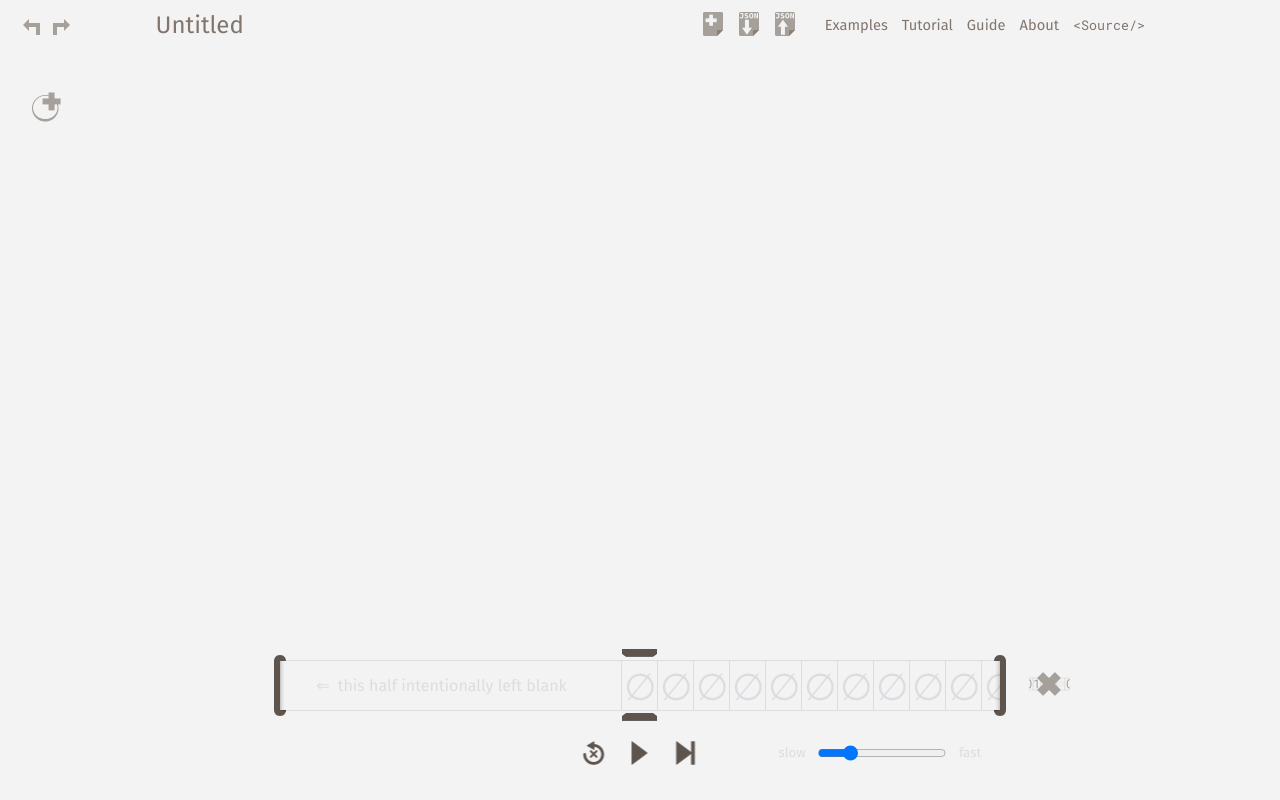
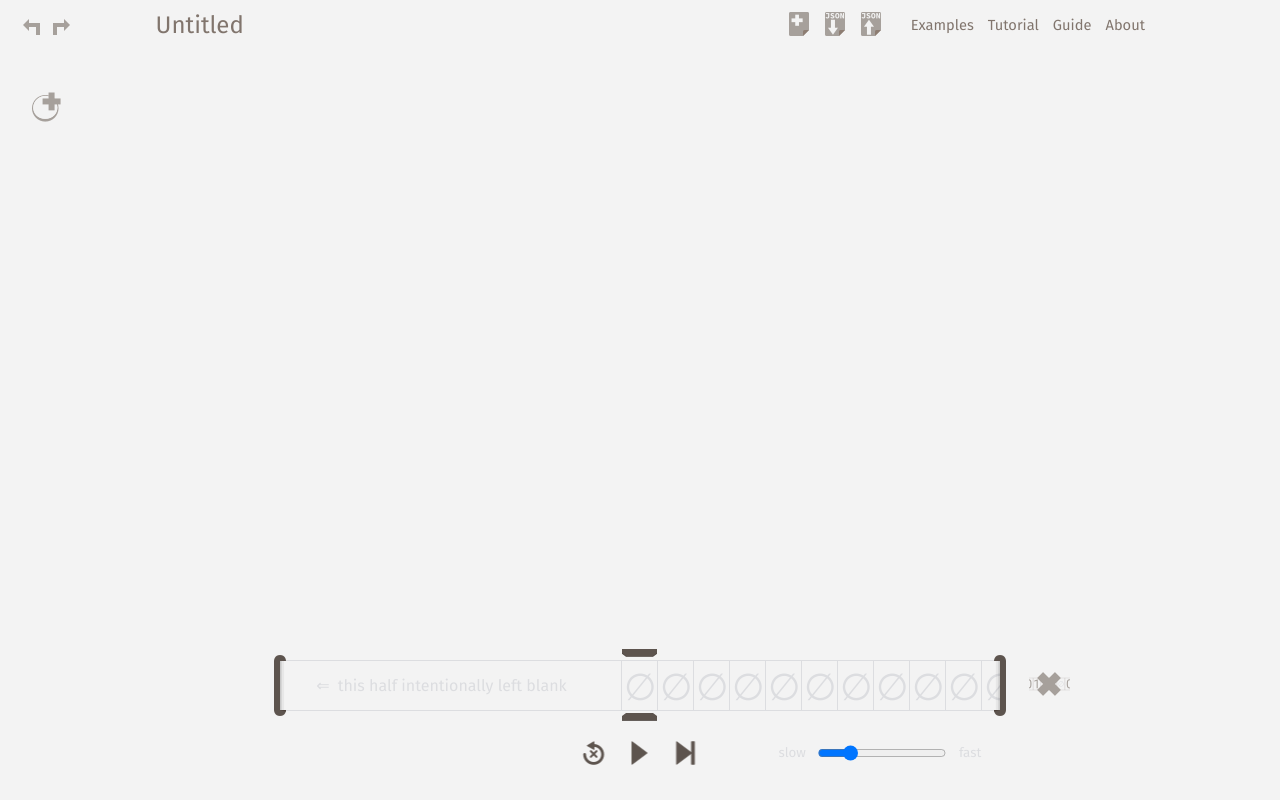
Before and after one commit to wjlewis/tm, a React (Create React App) app: page / in a window 1280 px wide. Built offline with nearby package versions, Linux system fonts and the light colour scheme.

Commit message:
Tweak UI to improve slightly
I've reduced the transition detail font size and removed the link to the
source code. I'm interested in finding a better way to display the
source code link, along with a link for reporting bugs; I'll add those
later.

```diff
--- a/src/AppControls/AppControls.css
+++ b/src/AppControls/AppControls.css
@@ -59,8 +59,3 @@
 .app-controls__link:hover {
   color: var(--base-dk);
 }
-
-.app-controls__link.app-controls__source-link {
-  font-family: var(--code-font);
-  font-size: 10pt;
-}
--- a/src/AppControls/AppControls.tsx
+++ b/src/AppControls/AppControls.tsx
@@ -48,12 +48,6 @@ class AppControls extends React.Component<AppControlsProps> {
            rel="noopener noreferrer">
           About
         </a>
-        <a className="app-controls__link app-controls__source-link"
-           href="https://github.com/wjlewis/tm"
-           target="_blank"
-           rel="noopener noreferrer">
-          &lt;Source&#47;&gt;
-        </a>
       </div>
     );
   }
--- a/src/Arrow/Arrow.tsx
+++ b/src/Arrow/Arrow.tsx
@@ -75,7 +75,7 @@ class Arrow extends React.Component<ArrowProps> {
     // This separation distance determines how wide the loop is.
     const { start, control } = this.props;
     const v1 = control.minus(start).scale(4 / 3);
-    const separation = 80;
+    const separation = 65;
     // If the control point is on top of its associated node, we place the
     // bezier control points horizontally to the left and right.
     const v2 = v1.magnitude() !== 0
--- a/src/Tape/Tape.css
+++ b/src/Tape/Tape.css
@@ -79,13 +79,15 @@
   border-right: none;
 }
 
-.tape__cell--active {
-  background-color: var(--active-md);
+.tape__cell--active,
+.tape__cell.tape__cell--active::placeholder {
   color: var(--base-dk);
 }
 
 .tape__cell::placeholder {
   color: var(--base-lt);
+
+  transition: color 0.2s;
 }
 
 .tape-feed {
--- a/src/Tape/Tape.tsx
+++ b/src/Tape/Tape.tsx
@@ -28,8 +28,9 @@ class Tape extends React.Component<TapeProps> {
   render() {
     const { isEditable } = this.props;
 
-    const cellClassName = classNames('tape__cell', {
+    const cellClassName = (index: number) => classNames('tape__cell', {
       'tape__cell--editable': isEditable,
+      'tape__cell--active': !isEditable && index === this.props.activeCell,
     });
 
     const leftPaddingWidth = CELL_WIDTH * VISIBLE_CELL_COUNT / 2;
@@ -48,7 +49,7 @@ class Tape extends React.Component<TapeProps> {
             {this.props.entries.map((l, i) => (
               <input key={i}
                      disabled={!this.props.isEditable}
-                     className={cellClassName}
+                     className={cellClassName(i)}
                      value={l}
                      placeholder="∅"
                      onChange={this.handleCellChange(i)}
--- a/src/TransitionDetail/TransitionDetail.css
+++ b/src/TransitionDetail/TransitionDetail.css
@@ -2,7 +2,7 @@
   display: inline-flex;
   outline: none;
   border: 1px solid transparent;
-  padding: 0.1em;
+  padding: 1px;
 }
 
 /*
@@ -16,7 +16,7 @@
   width: 0.8em;
   text-align: center;
 
-  font-size: 10pt;
+  font-size: 9pt;
   color: var(--base-md);
   font-family: var(--code-font);
 
@@ -60,7 +60,7 @@
   background-color: transparent;
   margin-left: 3px;
 
-  font-size: 10pt;
+  font-size: 9pt;
   color: var(--base-md);
   font-family: var(--code-font);
 
@@ -77,7 +77,7 @@
  */
 .transition-detail__separator {
   padding: 2px;
-  font-size: 12pt;
+  font-size: 11pt;
   font-family: var(--main-font);
   color: var(--base-md);
 }
```
